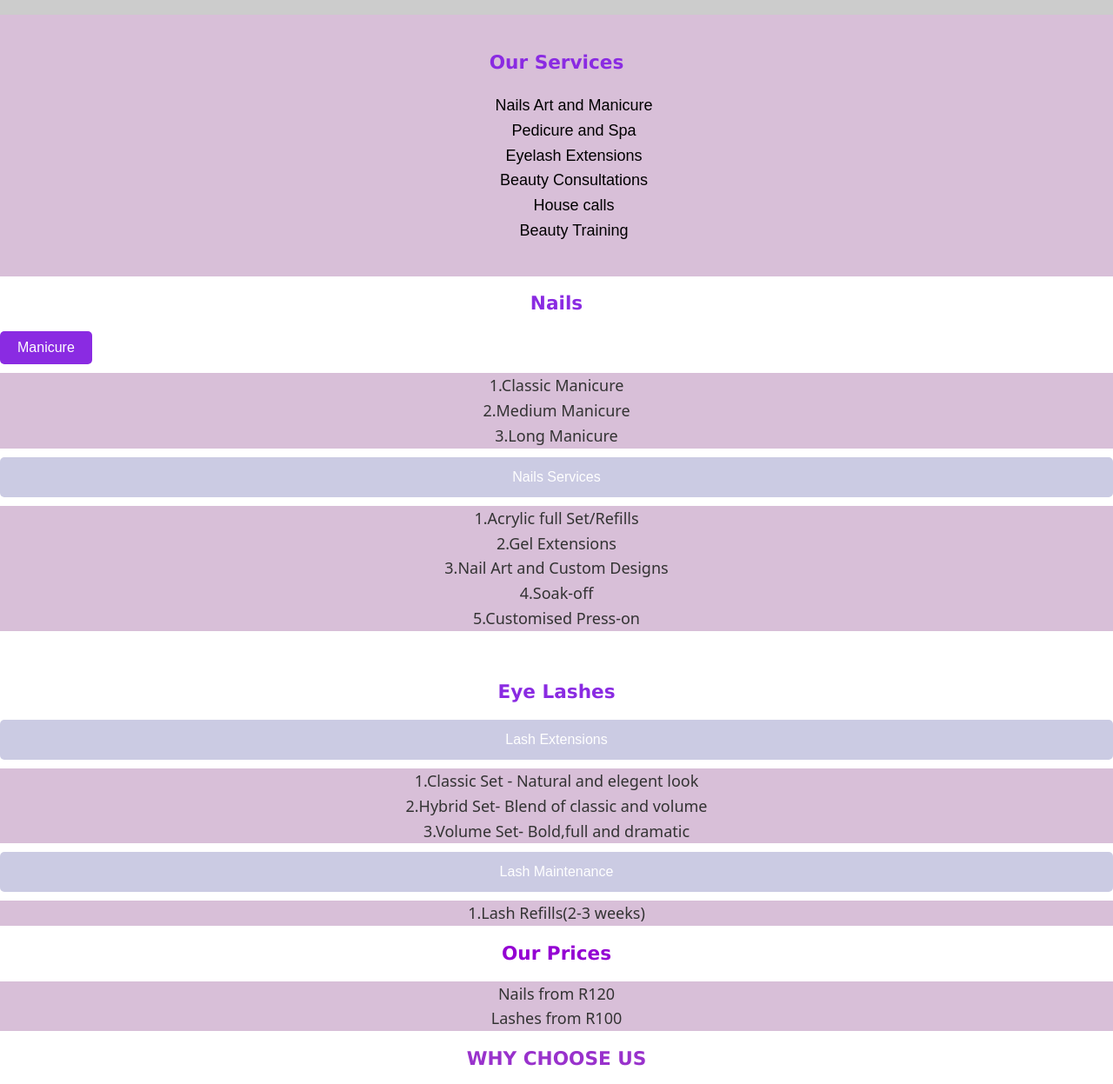
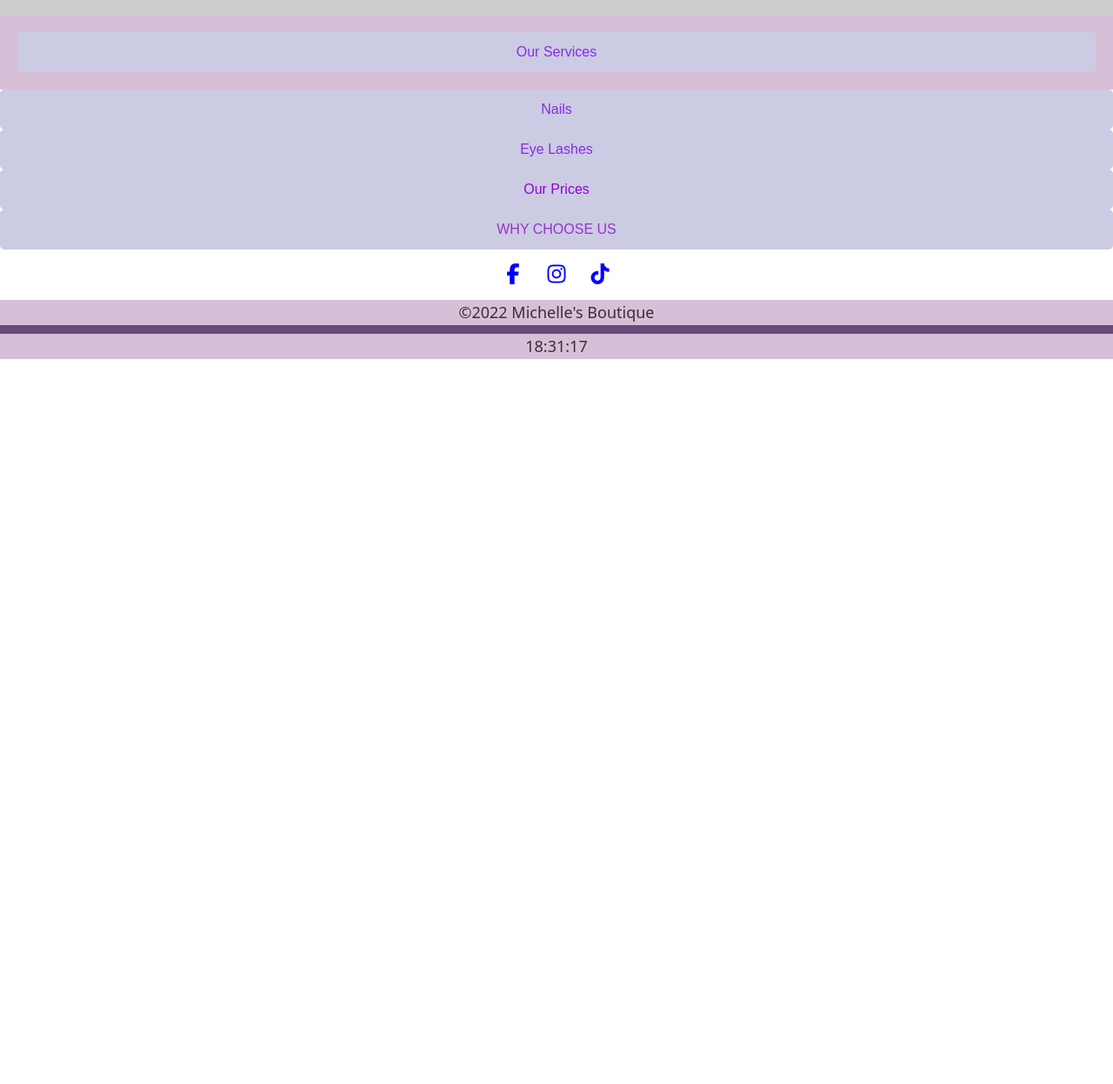
Before and after one commit to st10489075/Michelles-Boutique, a plain HTML site: page Pages/Service.html in a window 1280 px wide. Shown: the part 281-1528 px from the top of the page at 87% size. After the commit the page ends 800 px from the top, so only its background shows below. Drawn offline with Linux system fonts and the light colour scheme.

Commit message:
Changelog
updated the changelog and the css style

```diff
--- a/Pages/Service.html
+++ b/Pages/Service.html
@@ -5,7 +5,7 @@
     <meta name="viewport" content="width=device-width, initial-scale=1.0">
     <meta name="author" content="Michelle's Boutique">
     <meta name="description" content="Michelle's Boutique Services Page">
-    <meta name="keywords" content="Beauty, Nails, Hair, Eyelashes, Boutique, Manicure, Pedicure, Spa, Training">
+    <meta name="keywords" content="Beauty, Nails, Hair, Eyelashes, Boutique, Manicure, Pedicure, Spa, Training, Services">
 
     <title>Michelle’s Boutique- Services</title>
      <link rel="stylesheet" href="../css/style.css">
@@ -33,8 +33,9 @@
         </header>
      <!--The Business Services-->
      <section class="content">
-        <h1 style="color: blueviolet;">Our Services</h1>
-        <ul class="services">
+        <button class="accordion" style="color: blueviolet;">Our Services</button>
+        <div class="panel">
+            <p>
             Nails Art and Manicure <br>
             Pedicure and Spa <br>
             Eyelash Extensions <br>
@@ -42,13 +43,15 @@
             House calls <br>
             Beauty Training <br>
 
-        </ul>
+            </p>
+        </div>
+
         </section>
 
     <!--Nails Services-->
-    <h1 style="color: blueviolet; text-align: center;">Nails</h1>
-    <button>Manicure</button>
-    <div class="panel"></div>
+    <button class="accordion" style="color: blueviolet; text-align: center;">Nails</button>
+    <div class="panel">
+        <p>Manicure</p>
         <p>1.Classic Manicure
             <br>
             2.Medium Manicure
@@ -56,8 +59,7 @@
             3.Long Manicure
             <br>
         </p>
-    <button class="accordion">Nails Services</button>
-    <div class="panel"></div>
+        <p>Nails Services</p>
         <p>1.Acrylic full Set/Refills
             <br>
             2.Gel Extensions
@@ -69,35 +71,42 @@
             5.Customised Press-on
         </p>
     <br>
+    </div>
+
     <!--The Eyelashes Services-->
-    <h1 style="color: blueviolet; text-align: center;">Eye Lashes</h1>
-
-    <button class="accordion">Lash Extensions</button>
-    <div class="panel"></div>
+    <button class="accordion" style="color: blueviolet; text-align: center;">Eye Lashes</button>
+    <div class="panel">
+        <p>Lash Extensions</p>
         <p>1.Classic Set - Natural and elegent look
             <br>
             2.Hybrid Set- Blend of classic and volume
             <br>
             3.Volume Set- Bold,full and dramatic
         </p>
-
-    <button class="accordion">Lash Maintenance</button>
-    <div class="panel"></div>
+        <p>Lash Maintenance</p>
         <p>1.Lash Refills(2-3 weeks)
         </p>
-    <h1 style="color: darkviolet;">Our Prices</h1>
+    </div>
+
+    <button class="accordion" style="color: darkviolet;">Our Prices</button>
+    <div class="panel">
         <p>Nails from R120
         <br>
         Lashes from R100
         </p>
+    </div>
+
     <!--The Business Specilizations-->
-    <h1 style="color: darkorchid;">WHY CHOOSE US</h1>
+    <button class="accordion" style="color: darkorchid;">WHY CHOOSE US</button>
+    <div class="panel">
         <p>1.Professional and Certified Technicians
         <br>
         2.High-Quality Products
         <br>
         3.Relaxing,Boutique Experience
         </p>
+    </div>
+
     <!--The Footer-->
      <!-- social icons-->
      <div class="socials", style="text-align: center;">
@@ -138,7 +147,7 @@
             // Call the function to display time when the page loads
             displayTime();
 
-            //Adding accordion buttons
+            //Inserting accordions
             const acc = document.querySelectorAll(".accordion");
             acc.forEach(button => {
                 button.addEventListener("click", () => {
--- a/css/style.css
+++ b/css/style.css
@@ -382,7 +382,7 @@ p {
       transition: background-color 0.3s;
     }
     .accordion:hover {
-      background-color: #ccc;
+      background-color: gray;
     }
     .panel {
       padding: 0 18px;
```
Also changed, not shown: Pages/Contact.html (+1 -0 lines), 2 other files. Lines whose indentation alone changed are shown as unchanged.
